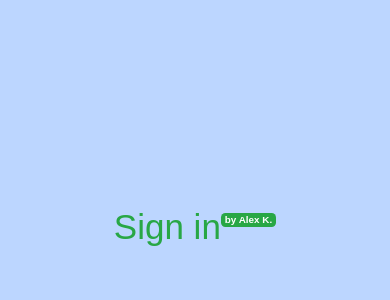
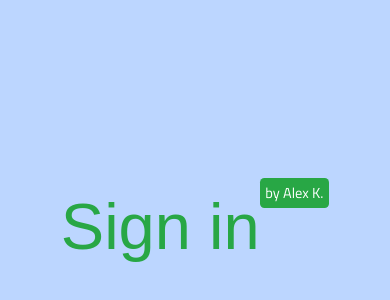
Before and after one commit to formsig/formsig.github.io, a plain HTML site: page index.html in a window 390 px wide. Shown: the part 186-486 px from the top of the page. Drawn offline with nearby package versions, Linux system fonts and the light colour scheme.

Commit message:
setStyles

```diff
--- a/style.css
+++ b/style.css
@@ -29,12 +29,13 @@
 .title, .title span {
     font-family: Arial;
     font-size: 100px;
+    font-weight: 100;
     transition: all 600ms;
     user-select: none;
 }
 
 .badge-success, .badge-primary {
-    font-size: 14px !important;
+    font: 16.2px Titillium web !important;
     vertical-align: top;
 }
 
@@ -51,17 +52,21 @@ input {
 
 @media screen and (max-width: 800px) {
     .title, .title span {
-        font-size: 55px;
+        font-size: 105px;
     }
 
     .account {
         font-size: 65px;
     }
+
+    .badge-success, .badge-primary {
+        font-size: 23px !important;
+    }
 }
 
 @media screen and (max-width: 600px) {
     .title, .title span {
-        font-size: 40px;
+        font-size: 65px;
     }
 
     .account {
@@ -69,20 +74,12 @@ input {
     }
 
     .badge-success, .badge-primary {
-        font-size: 9.9px !important;
+        font-size: 14.5px !important;
     }
 }
 
 @media screen and (max-width: 400px) {
-    .title, .title span {
-        font-size: 35px;
-    }
-
     .account {
         font-size: 45px;
     }
-
-    .badge-success, .badge-primary {
-        margin-top: 3%;
-    }
 }
```
